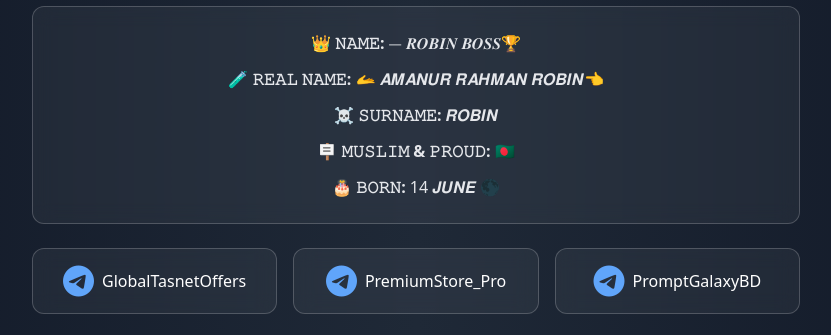
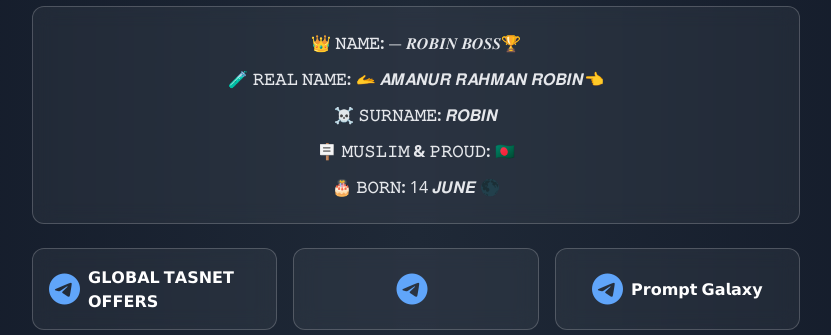
Before and after one commit to shito88/Personal-information-, a plain HTML site: page index.html in a window 1280 px wide. Shown: the part 422-757 px from the top of the page, without its empty margins (224-1055 px from the left). Drawn offline with nearby package versions, Linux system fonts and the light colour scheme.

Commit message:
Fix HTML encoding issues in index.html

```diff
--- a/index.html
+++ b/index.html
@@ -70,15 +70,15 @@
     <section class="w-full max-w-3xl grid grid-cols-1 sm:grid-cols-3 gap-4 mb-6">
         <a href="https://t.me/GlobalTasnetOffers" target="_blank" class="link-card glass p-4 flex justify-center items-center space-x-2 transition-all">
             <i class="fab fa-telegram fa-2x text-blue-400"></i>
-            <span>GlobalTasnetOffers</span>
+            <span>𝗚𝗟𝗢𝗕𝗔𝗟 𝗧𝗔𝗦𝗡𝗘𝗧 𝗢𝗙𝗙𝗘𝗥𝗦</span>
         </a>
         <a href="https://t.me/PremiumStore_Pro" target="_blank" class="link-card glass p-4 flex justify-center items-center space-x-2 transition-all">
             <i class="fab fa-telegram fa-2x text-blue-400"></i>
-            <span>PremiumStore_Pro</span>
+            <span></span>
         </a>
         <a href="https://t.me/PromptGalaxyBD" target="_blank" class="link-card glass p-4 flex justify-center items-center space-x-2 transition-all">
             <i class="fab fa-telegram fa-2x text-blue-400"></i>
-            <span>PromptGalaxyBD</span>
+            <span>𝗣𝗿𝗼𝗺𝗽𝘁 𝗚𝗮𝗹𝗮𝘅𝘆</span>
         </a>
     </section>
 
@@ -101,7 +101,7 @@
     <section class="w-full max-w-3xl grid grid-cols-1 sm:grid-cols-2 gap-6 mb-6">
         <!-- WhatsApp -->
         <a href="https://wa.me/01321813761" target="_blank" class="link-card glass p-5 flex items-center space-x-4 transition-all">
-            <i class="fab fa-whatsapp fa-2x text-green-500"></i>
+        <i class="fab fa-whatsapp fa-2x text-green-500"></i>
             <span class="text-lg font-semibold">WhatsApp</span>
         </a>
 
@@ -138,4 +138,5 @@
     </script>
 
 </body>
+
 </html>
```
